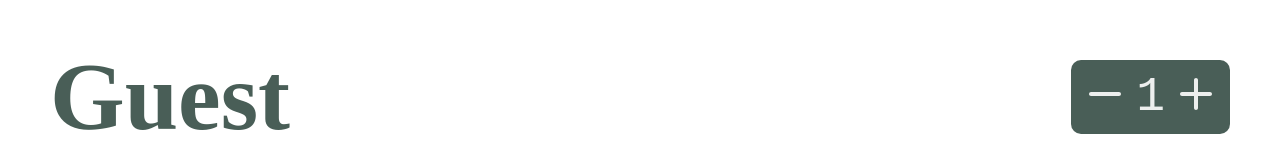
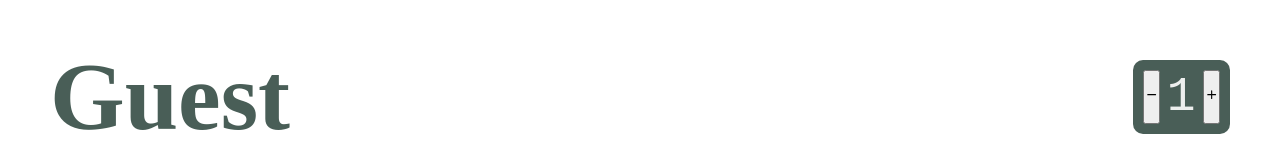
Before and after one commit to Mithlesh8359/Little-Lemon, a React (Create React App) app: page /Reservations in a window 1280 px wide. Shown: the part 809-952 px from the top of the page. Built offline with nearby package versions, Linux system fonts and the light colour scheme; a web font is replaced by a local one; what react-animations would draw is missing.

Commit message:
Update GuestSelector.jsx

```diff
--- a/src/components/Reservations/GuestSelector/GuestSelector.jsx
+++ b/src/components/Reservations/GuestSelector/GuestSelector.jsx
@@ -2,32 +2,32 @@ import './GuestSelector.css';
 import React, { useState } from "react";
 import { CgMathPlus, CgMathMinus } from "react-icons/cg";
 
-const style =  {
+const style = {
     fontSize: '16px',
     color: 'red',
-}
+};
 
 const GuestSelector = ({ chooseGuest }) => {
     const [guest, setGuest] = useState(1);
     const [warning, setWarning] = useState('');
 
+    const updateGuestCount = (newCount) => {
+        setGuest(newCount);
+        chooseGuest(newCount); // Pass new count to parent
+        setWarning(''); // Reset warning
+    };
+
     const increment = () => {
         if (guest < 10) {
-            const newGuestCount = guest + 1; // Increment guest count
-            setGuest(newGuestCount);
-            setWarning('');
-            chooseGuest(newGuestCount); // Pass new count to parent
+            updateGuestCount(guest + 1); // Increment guest count
         } else {
-            setWarning(`* Max 10 guests`);
+            setWarning('* Max 10 guests');
         }
     };
 
     const decrement = () => {
         if (guest > 1) {
-            const newGuestCount = guest - 1; // Decrement guest count
-            setGuest(newGuestCount);
-            setWarning('');
-            chooseGuest(newGuestCount); // Pass new count to parent
+            updateGuestCount(guest - 1); // Decrement guest count
         } else {
             setWarning('* Min 1 guest');
         }
@@ -38,11 +38,15 @@ const GuestSelector = ({ chooseGuest }) => {
             <h1 className='guest-title'>Guest</h1>
             <div className='app__reservation-guest-counter-box'>
                 <div className="app__reservation-guest-counter">
-                    <CgMathMinus className='guest-decrement' onClick={decrement} />
+                    <button className='guest-decrement' onClick={decrement} aria-label="Decrease guest count">
+                        <CgMathMinus />
+                    </button>
                     <pre>{guest}</pre>
-                    <CgMathPlus className='guest-increment' onClick={increment} />
+                    <button className='guest-increment' onClick={increment} aria-label="Increase guest count">
+                        <CgMathPlus />
+                    </button>
                 </div>
-                { (guest <= 1 || guest >= 6) && <span style={style}>{warning}</span> }
+                {warning && <span style={style}>{warning}</span>}
             </div>
         </div>
     );
```
